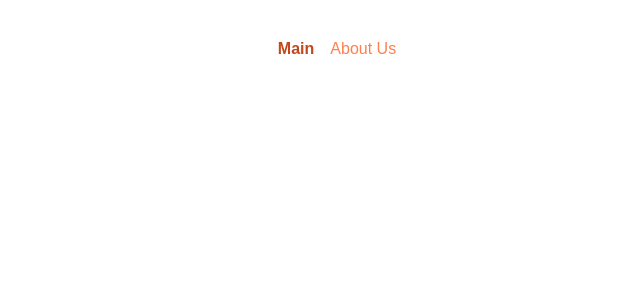
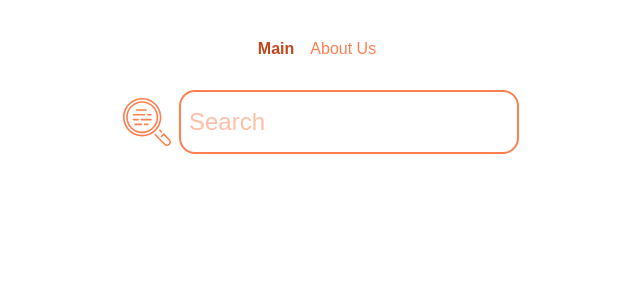
Before and after one commit to alextes90/rs-react-modules, a React (Vite) app: page / in a window 1280 px wide. Shown: the top 300 px of the page, without its empty margins (323-963 px from the left). Built offline with nearby package versions, Linux system fonts and the light colour scheme.

Commit message:
feat: add serachBar component

```diff
--- /dev/null
+++ b/src/components/searchBar/SearchBar.module.scss
@@ -0,0 +1,30 @@
+@import '../../index.scss';
+
+.wrapper {
+  display: flex;
+  justify-content: center;
+}
+
+.input {
+  min-width: 320px;
+  min-height: 32px;
+  font-size: 24px;
+  padding: 8px;
+  color: $color-prime;
+  border: $color-prime solid 2px;
+  border-radius: 1rem;
+  &:focus {
+    outline: none;
+    border: $color-hover solid 2px;
+  }
+}
+
+::placeholder {
+  color: $color-prime;
+  opacity: 0.5;
+}
+
+.img {
+  width: 3rem;
+  padding: 0.5rem;
+}
--- /dev/null
+++ b/src/components/searchBar/SearchBar.tsx
@@ -0,0 +1,46 @@
+/* eslint-disable react/prefer-stateless-function */
+import React from 'react';
+import styles from './SearchBar.module.scss';
+import searchIcon from '../../assets/search.svg';
+
+interface SearchBarProps {
+  [key: string]: string;
+}
+
+const STORAGE_KEY = 'ATLOCAL_INPUT';
+
+class SearchBar extends React.Component<SearchBarProps, { inputVal: string }> {
+  constructor(props: SearchBarProps) {
+    super(props);
+    const value = localStorage.getItem(STORAGE_KEY);
+    this.state = { inputVal: value || '' };
+    this.handleChange = this.handleChange.bind(this);
+  }
+
+  componentWillUnmount() {
+    const { inputVal } = this.state;
+    localStorage.setItem(STORAGE_KEY, inputVal);
+  }
+
+  handleChange(event: React.ChangeEvent<HTMLInputElement>) {
+    this.setState({ inputVal: event.target.value });
+  }
+
+  render() {
+    const { inputVal } = this.state;
+    return (
+      <div className={styles.wrapper}>
+        <img className={styles.img} src={searchIcon} alt="Search Icon" />
+        <input
+          type="text"
+          placeholder="Search"
+          className={styles.input}
+          value={inputVal}
+          onChange={this.handleChange}
+        />
+      </div>
+    );
+  }
+}
+
+export default SearchBar;
--- a/src/index.css
+++ /dev/null
@@ -1,3 +0,0 @@
-* {
-  font-family: 'Arial';
-}
--- /dev/null
+++ b/src/index.scss
@@ -0,0 +1,6 @@
+* {
+  font-family: 'Arial';
+}
+
+$color-prime: coral;
+$color-hover: rgb(194, 71, 26);
--- a/src/layouts/header/Header.module.scss
+++ b/src/layouts/header/Header.module.scss
@@ -1,3 +1,5 @@
+@import '../../index.scss';
+
 .header {
   max-width: 60rem;
   margin: auto;
@@ -10,19 +12,20 @@
   display: flex;
   gap: 1rem;
   margin: auto;
+  padding: 0;
 }
 
 .link {
   text-decoration: none;
-  color: coral;
+  color: $color-prime;
   &:hover {
-    color: rgb(194, 71, 26);
+    color: $color-hover;
     transition: 0.3s ease-out;
   }
 }
 
 .active {
   text-decoration: none;
-  color: rgb(194, 71, 26);
+  color: $color-hover;
   font-weight: bold;
 }
--- a/src/main.tsx
+++ b/src/main.tsx
@@ -1,7 +1,7 @@
 import React from 'react';
 import ReactDOM from 'react-dom/client';
 import App from './App';
-import './index.css';
+import './index.scss';
 
 ReactDOM.createRoot(document.getElementById('root') as HTMLElement).render(
   <React.StrictMode>
--- /dev/null
+++ b/src/pages/mainPage/mainPage.tsx
@@ -0,0 +1,15 @@
+/* eslint-disable react/prefer-stateless-function */
+import React from 'react';
+import SearchBar from '../../components/searchBar/SearchBar';
+
+class MainPage extends React.Component {
+  render() {
+    return (
+      <div>
+        <SearchBar />
+      </div>
+    );
+  }
+}
+
+export default MainPage;
```
Also changed, not shown: src/App.tsx (+6 -1 lines), src/components/cardList/CardList.tsx (added, +10 -0 lines), src/assets/search.svg (added), src/pages/aboutUsPage/AboutUs.tsx (renamed from src/pages/aboutUs/AboutUs.tsx).
